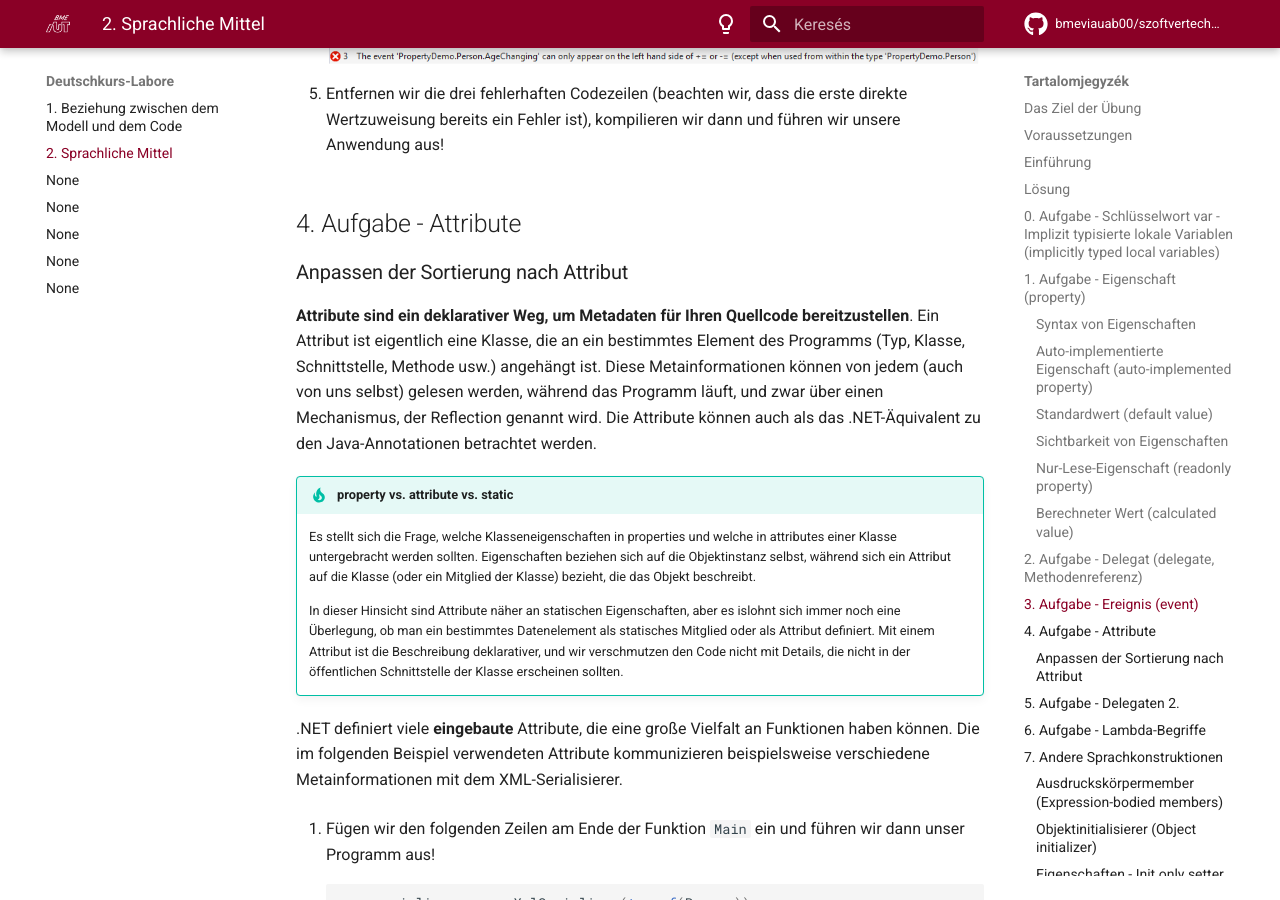
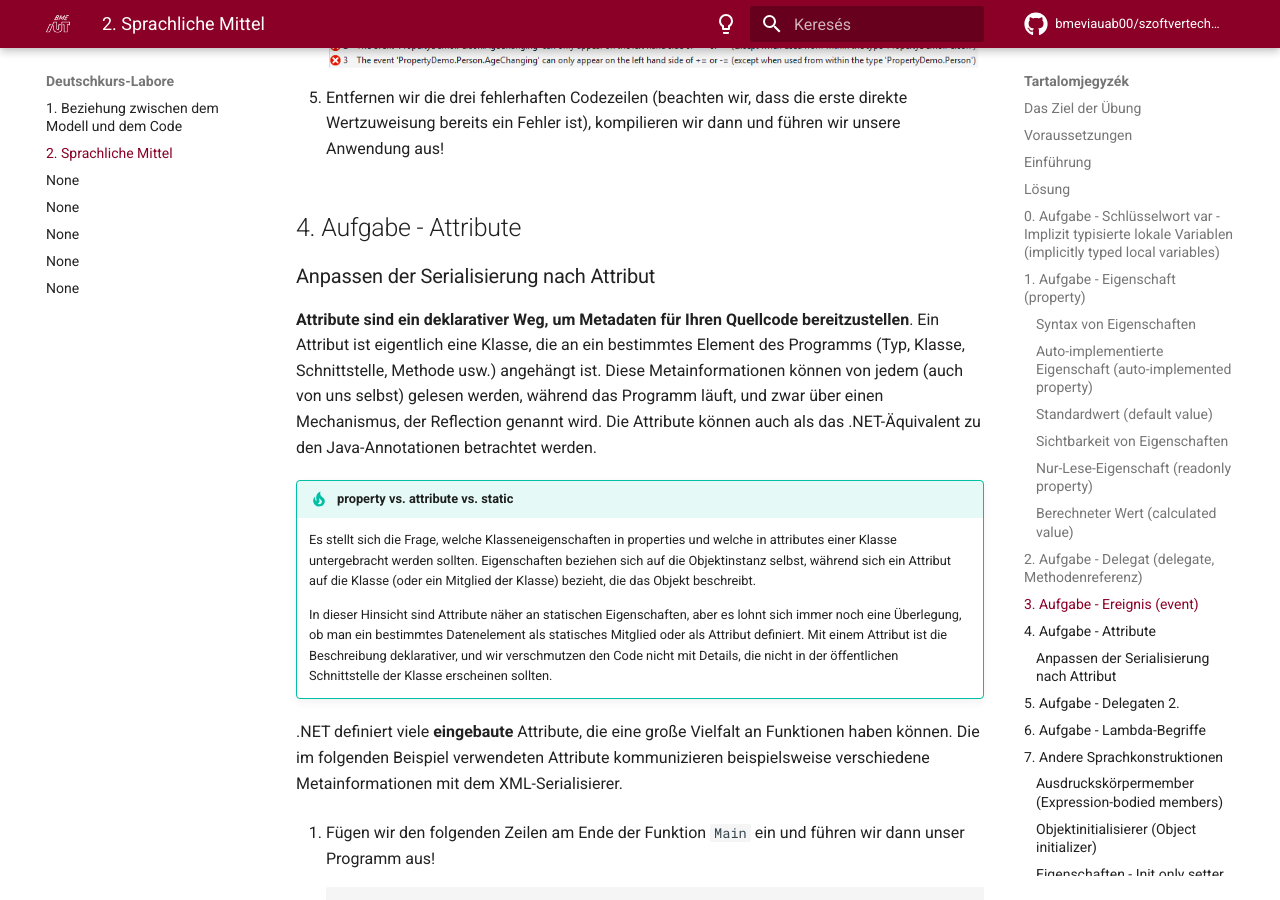
Before and after one commit to bmeviauab00/szoftvertechnikak, an MkDocs documentation site: the page built from docs/labor/2-nyelvi-eszkozok/index_ger.md, in a window 1280 px wide and 900 px high, scrolled down 13047 px. Built offline with MkDocs 1.6.1 and Material for MkDocs 9.7.7, drawn with Linux system fonts in a browser that asks for light colours; emoji names are drawn with the system emoji font; comment, search, counter and statistics services are not loaded; the version menu is left out; some of the changed text lies outside the part shown.

Commit message:
Német lab 2 javítások

````diff
--- a/docs/labor/2-nyelvi-eszkozok/index_ger.md
+++ b/docs/labor/2-nyelvi-eszkozok/index_ger.md
@@ -81,13 +81,13 @@
     Dies wird als **implicitly typed local variables** bezeichnet, auf Deutsch implizit typisierte lokale Variablen genannt. In diesem Fall versucht der Compiler, den Typ der Variablen aus dem Kontext, aus der rechten Seite des Gleichheitszeichens zu erkennen. In diesem Fall ist es `Person`.  Es ist wichtig anzumerken, dass die Sprache dadurch statisch typisiert bleibt (es funktioniert also **nicht** wie das JavaScript-Schlüsselwort `var` ), da der Typ der `p` -Variable später nicht mehr geändert werden kann. Es ist nur ein einfaches syntaktisches Bonbon, um die Definition lokaler Variablen kompakter zu machen (keine Notwendigkeit, den Typ "zweimal" anzugeben, auf der linken und auf der rechten Seite von `=` ).
 
     !!! note "Target-typed `new` expressions"
-        Ein weiterer Ansatz könnte die Target-typed `new` expressions in C# 9 sein, wo der Typ für den neuen Operator weggelassen werden kann, wenn er vom Compiler aus dem Kontext erraten werden kann (z.B.: linke Seite eines Wertes, Typ eines Parameters, etc.). Unser obiger `Person` -Konstruktor würde wie folgt aussehen:
+        Ein weiterer Ansatz könnte die Target-typed `new` expressions in C# 9 sein, wo der Typ für den neuen Operator weggelassen werden kann, wenn er vom Compiler aus dem Kontext erkannt werden kann (z.B.: linke Seite eines Wertes, Typ eines Parameters, etc.). Unser obiger `Person` -Konstruktor würde wie folgt aussehen:
 
-        ``csharp
+        ```csharp
         Person p = new();
         ```
 
-        Der Vorteil dieses Ansatzes gegenüber `var' ist, dass er auch für Membervariablen verwendet werden kann.
+        Der Vorteil dieses Ansatzes gegenüber `var` ist, dass er auch für Membervariablen verwendet werden kann.
 
 ## 1. Aufgabe - Eigenschaft (property)
 
@@ -123,7 +123,7 @@
         - `switch`: Schaltbefehl
         - `cw`: Console.WriteLine
 
-        Wir können solche Schnipseln [herstellen] (https://learn.microsoft.com/en-us/visualstudio/ide/walkthrough-creating-a-code-snippet?view=vs-2022).
+        Wir können solche Schnipseln [herstellen](https://learn.microsoft.com/en-us/visualstudio/ide/walkthrough-creating-a-code-snippet?view=vs-2022).
 
 2. Ergnänzen wir die Funktion `Main` in der Datei `Program.cs`, um unsere neue Eigenschaft zu testen.
 
@@ -433,14 +432,14 @@
 
 ## 4. Aufgabe - Attribute
 
-### Anpassen der Sortierung nach Attribut
+### Anpassen der Serialisierung nach Attribut
 
 **Attribute sind ein deklarativer Weg, um Metadaten für Ihren Quellcode bereitzustellen**. Ein Attribut ist eigentlich eine Klasse, die an ein bestimmtes Element des Programms (Typ, Klasse, Schnittstelle, Methode usw.) angehängt ist. Diese Metainformationen können von jedem (auch von uns selbst) gelesen werden, während das Programm läuft, und zwar über einen Mechanismus, der Reflection genannt wird. Die Attribute können auch als das .NET-Äquivalent zu den Java-Annotationen betrachtet werden.
 
 !!! tip "property vs. attribute vs. static"
     Es stellt sich die Frage, welche Klasseneigenschaften in properties und welche in attributes einer Klasse untergebracht werden sollten. Eigenschaften beziehen sich auf die Objektinstanz selbst, während sich ein Attribut auf die Klasse (oder ein Mitglied der Klasse) bezieht, die das Objekt beschreibt.
 
-    In dieser Hinsicht sind Attribute näher an statischen Eigenschaften, aber es islohnt sich immer noch eine Überlegung, ob man ein bestimmtes Datenelement als statisches Mitglied oder als Attribut definiert. Mit einem Attribut ist die Beschreibung deklarativer, und wir verschmutzen den Code nicht mit Details, die nicht in der öffentlichen Schnittstelle der Klasse erscheinen sollten.
+    In dieser Hinsicht sind Attribute näher an statischen Eigenschaften, aber es lohnt sich immer noch eine Überlegung, ob man ein bestimmtes Datenelement als statisches Mitglied oder als Attribut definiert. Mit einem Attribut ist die Beschreibung deklarativer, und wir verschmutzen den Code nicht mit Details, die nicht in der öffentlichen Schnittstelle der Klasse erscheinen sollten.
 
 .NET definiert viele **eingebaute** Attribute, die eine große Vielfalt an Funktionen haben können. Die im folgenden Beispiel verwendeten Attribute kommunizieren beispielsweise verschiedene Metainformationen mit dem XML-Serialisierer.
 
@@ -492,7 +491,7 @@
 
 In den Aufgaben 2 und 3 haben wir ereignisbasierte Nachrichtenübermittlung mit Delegaten implementiert. **Als einer anderen typischen Verwendung von Delegaten ist ihre Verwendung als Funktionsreferenzen, um eine Implementierung eines undefinierten Schritts an einen Algorithmus oder eine komplexere Operation zu übergeben**.
 
-Zum Beispiel kann die eingebaute generische Listenklasse (`List<T>`) mit der Funktion `FindAll` eine neue Liste mit allen Elementen zurückgeben, die eine bestimmte Bedingung erfüllen. Die spezifische Filterbedingung kann als Funktion angegeben werden, genauer gesagt als Delegate-Parameter (dies ruft `FindAll` für jedes Element auf), der für jedes Element, das wir in der Ergebnisliste sehen wollen, true zurückgibt. Der Typ des Funktionsparameters ist der folgende vordefinierte Delegatentyp**(er muss nicht eingegeben/erstellt** werden, er existiert bereits):
+Zum Beispiel kann die eingebaute generische Listenklasse (`List<T>`) mit der Funktion `FindAll` eine neue Liste mit allen Elementen zurückgeben, die eine bestimmte Bedingung erfüllen. Die spezifische Filterbedingung kann als Funktion angegeben werden, genauer gesagt als Delegate-Parameter (dies ruft `FindAll` für jedes Element auf), der für jedes Element, das wir in der Ergebnisliste sehen wollen, true zurückgibt. Der Typ des Funktionsparameters ist der folgende vordefinierte Delegatentyp (**er muss nicht eingegeben/erstellt** werden, er existiert bereits):
 
 ```csharp
 public delegate bool Predicate<T>(T obj)
````
Also changed, not shown: other parts of docs/labor/2-nyelvi-eszkozok/index_ger.md (+4 -5 lines).
